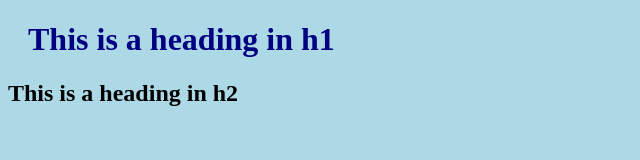
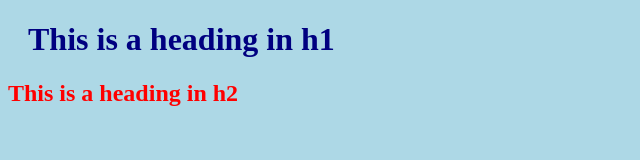
Before and after one commit to HarnikJammarh/100x-pre-course-assignment, a plain HTML site: page index.html in a window 1280 px wide. Shown: the whole page, without its empty margins (0-640 px from the left). Drawn offline with Linux system fonts and the light colour scheme.

Commit message:
updated style.css

```diff
--- a/style.css
+++ b/style.css
@@ -6,3 +6,8 @@ body {
     color: navy;
     margin-left: 20px;
   }
+
+  h2 {
+    color: rgb(255, 0, 0);
+    font: 50px;
+  }
```
